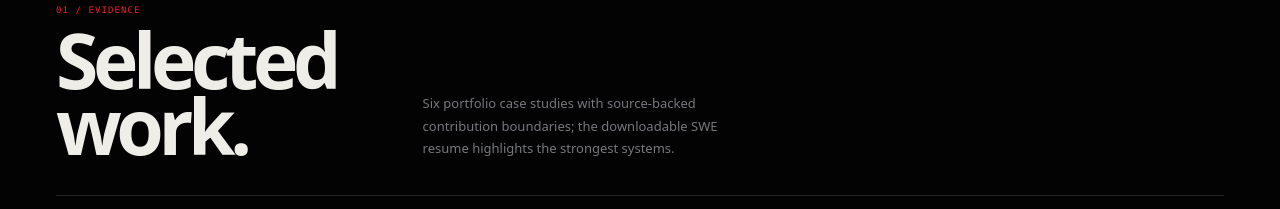
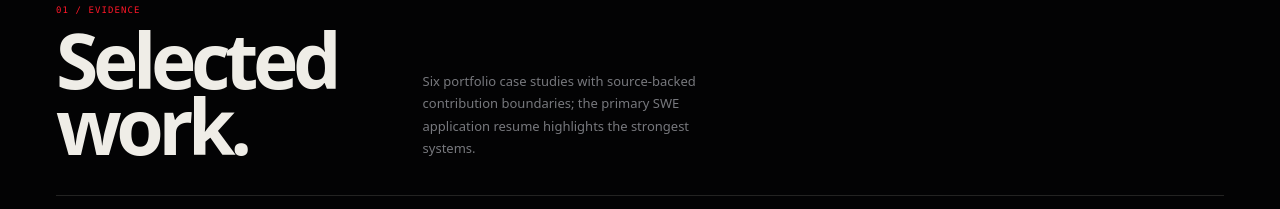
Before and after one commit to yorayriniwnl/Portfolio-Ayush-Roy, a Next.js app: page /resume in a window 1280 px wide. Shown: the part 705-914 px from the top of the page. Built offline with nearby package versions, Linux system fonts and the light colour scheme; no server answers.

Commit message:
resume: remove stale downloadable-PDF wording

```diff
--- a/src/app/resume/page.tsx
+++ b/src/app/resume/page.tsx
@@ -26,7 +26,7 @@ export default function Resume() {
         <div className="resume-section__heading">
           <span className="technical">01 / EVIDENCE</span>
           <h2 id="selected-work-title">Selected work.</h2>
-          <p>Six portfolio case studies with source-backed contribution boundaries; the downloadable SWE resume highlights the strongest systems.</p>
+          <p>Six portfolio case studies with source-backed contribution boundaries; the primary SWE application resume highlights the strongest systems.</p>
         </div>
         <div className="resume-project-list">
           {recruiterProjects.map((project) => (
```
